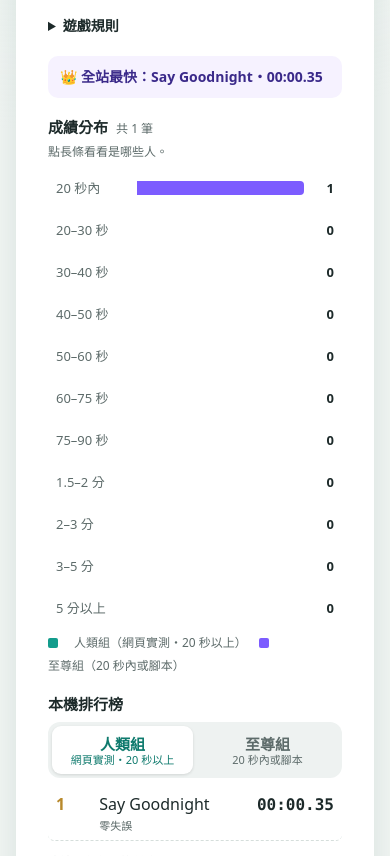
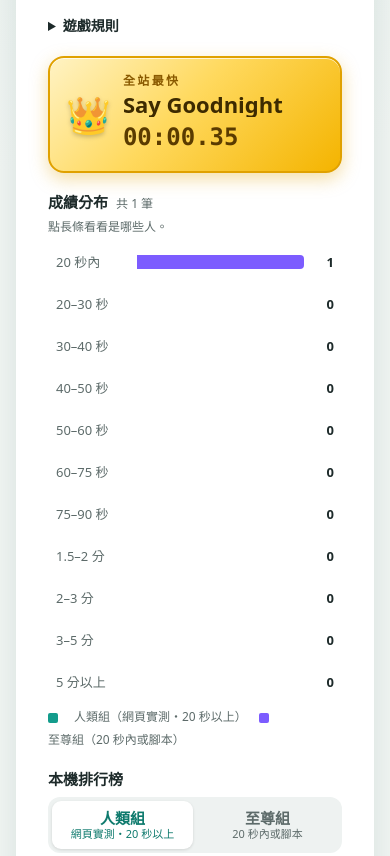
Before and after one commit to SansWord/no_party_for_wanna, a website with bundled scripts: page index.html in a window 390 px wide. Shown: the part 1297-2153 px from the top of the page. Built offline with nearby package versions, Linux system fonts and the light colour scheme.

Commit message:
Make the 👑 全站最快 record a gold champion card
Big crown, 全站最快 label, 22px name and 26px monospace time on a gold
gradient with a soft shine (disabled under prefers-reduced-motion). On
phones the time wraps under the name. Name set via textContent.

Co-Authored-By: Claude Opus 5.5 <noreply@anthropic.com>

```diff
--- a/js/app.js
+++ b/js/app.js
@@ -688,7 +688,14 @@ function makePanel(root, { onPage = () => {} } = {}) {
     const rec = hist.record;
     const pin = $('[data-record]', root);
     pin.hidden = !rec;
-    if (rec) pin.textContent = `👑 全站最快：${rec.player}・${formatDuration(rec.timeMs + rec.penaltyMs)}`;
+    if (rec) {
+      pin.innerHTML = '<span class="rp-crown" aria-hidden="true">👑</span>'
+        + '<span class="rp-body"><span class="rp-label">全站最快</span><span class="rp-name"></span></span>'
+        + '<span class="rp-time"></span>';
+      $('.rp-name', pin).textContent = rec.player;
+      $('.rp-time', pin).textContent = formatDuration(rec.timeMs + rec.penaltyMs);
+      pin.setAttribute('aria-label', `全站最快：${rec.player}，${formatDuration(rec.timeMs + rec.penaltyMs)}`);
+    }
     histoEl.replaceChildren();
     for (const r of rows) {
       const isMine = mine != null && mine >= r.from && mine < r.to;
--- a/styles.css
+++ b/styles.css
@@ -366,3 +366,26 @@ select.is-mission { border-color: #1a9b4b !important; background: #effaf2; box-s
 .h-fill.h-human { background: var(--div-human); }
 .h-fill.h-supreme { background: var(--div-supreme); }
 .h-fill:empty { min-width: 0; }
+
+/* ===== 👑 全站最快: champion card ===== */
+.record-pin { display: grid; grid-template-columns: auto minmax(0, 1fr) auto; align-items: center; gap: 12px;
+  margin: 0; padding: 14px 16px; border-radius: 16px; color: #3d2a00;
+  background: linear-gradient(135deg, #fff3c4 0%, #ffd95e 45%, #f4b400 100%);
+  border: 2px solid #e0a100; box-shadow: 0 6px 18px rgba(224, 161, 0, .35), inset 0 1px 0 rgba(255,255,255,.7);
+  position: relative; overflow: hidden; }
+.record-pin::after { content: ""; position: absolute; inset: 0; pointer-events: none;
+  background: linear-gradient(115deg, transparent 30%, rgba(255,255,255,.55) 45%, transparent 60%);
+  transform: translateX(-100%); animation: rp-shine 3.5s ease-in-out 1s infinite; }
+@keyframes rp-shine { 0%, 60% { transform: translateX(-100%); } 100% { transform: translateX(100%); } }
+@media (prefers-reduced-motion: reduce) { .record-pin::after { animation: none; display: none; } }
+.rp-crown { font-size: 40px; line-height: 1; filter: drop-shadow(0 2px 2px rgba(0,0,0,.2)); }
+.rp-body { display: grid; min-width: 0; }
+.rp-label { font-size: 12px; font-weight: 800; letter-spacing: .2em; color: #8a5a00; }
+.rp-name { font-size: 22px; font-weight: 900; line-height: 1.2; overflow: hidden; text-overflow: ellipsis; white-space: nowrap; }
+.rp-time { font-family: ui-monospace, "SF Mono", Menlo, monospace; font-size: 26px; font-weight: 900;
+  font-variant-numeric: tabular-nums; color: #5a3b00; }
+@media (max-width: 400px) {
+  .record-pin { grid-template-columns: auto minmax(0, 1fr); row-gap: 2px; }
+  .rp-time { grid-column: 2; font-size: 24px; }
+  .rp-crown { grid-row: span 2; font-size: 36px; }
+}
```
